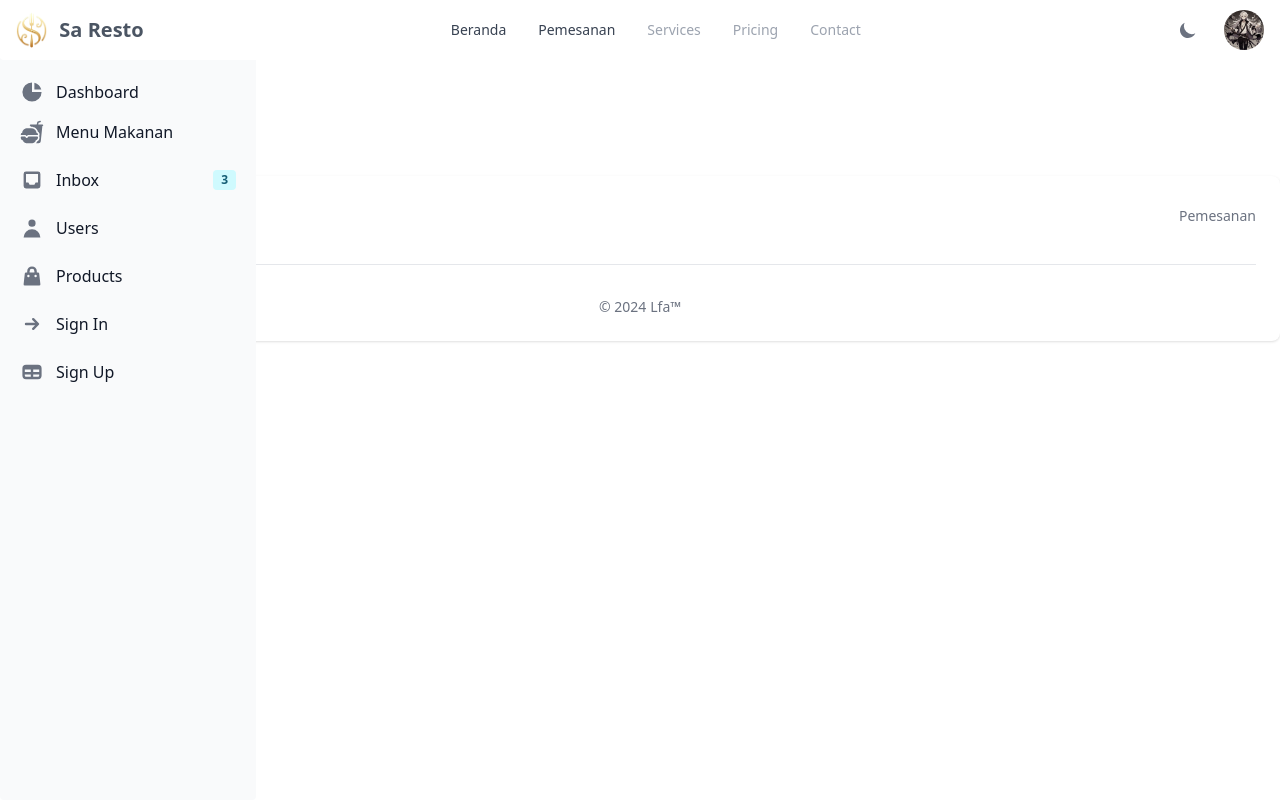
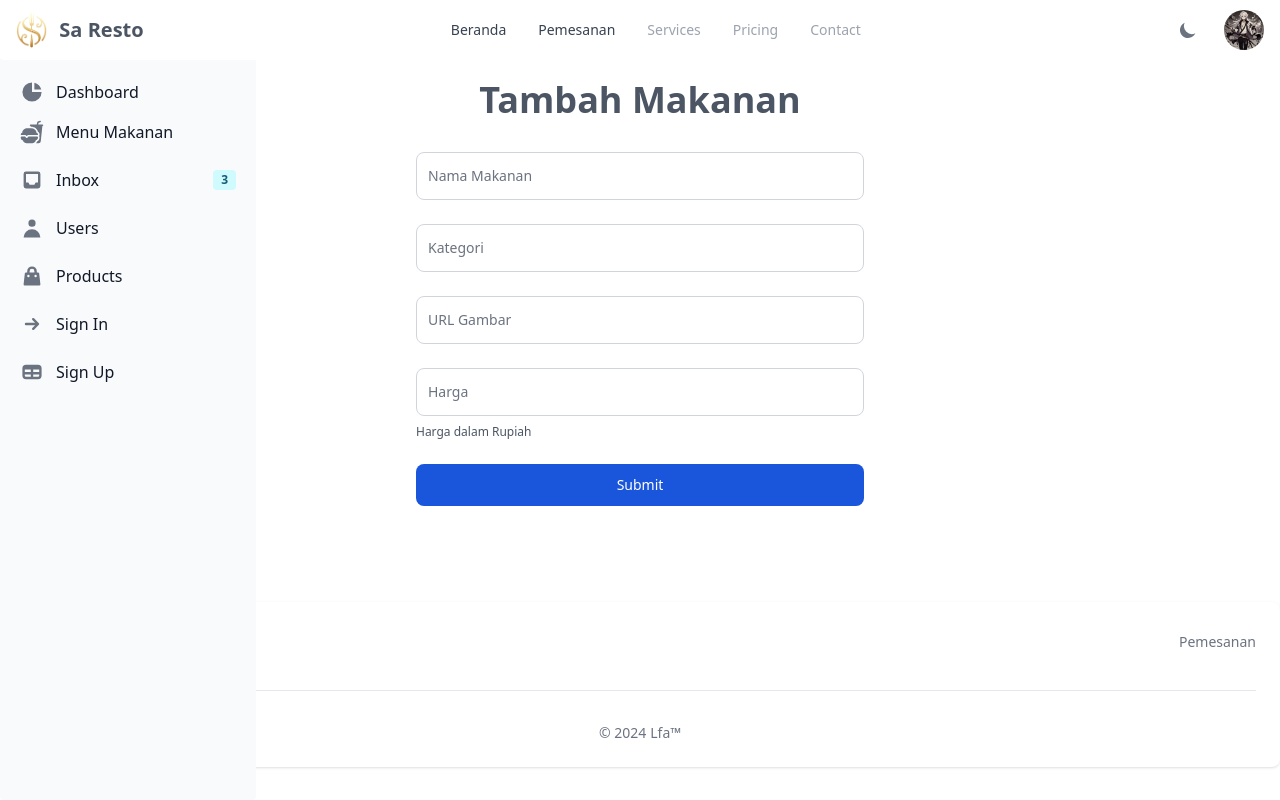
Before and after one commit to AffanSurya/saresto-spa, a React (Create React App) app: page /dashboard/menu-item/create in a window 1280 px wide. Built offline with nearby package versions, Linux system fonts and the light colour scheme; grey boxes are pictures that could not be loaded.

Commit message:
chore: Add CreateMenuItem page and update routing in App.tsx

```diff
--- a/src/App.tsx
+++ b/src/App.tsx
@@ -11,6 +11,7 @@ import Order from "./pages/Order";
 import Dashboard from "./pages/Dashboard";
 import { SideBarComponent } from "./components/SideBar";
 import MenuItems from "./pages/MenuItems/MenuItems";
+import CreateMenuItem from "./pages/MenuItems/CreateMenuItem";
 
 interface PageLayoutProps {
   children: React.ReactNode;
@@ -45,6 +46,10 @@ function App() {
             <Route path="/pesan" element={<Order />} />
             <Route path="/dashboard" element={<Dashboard />} />
             <Route path="/dashboard/menu-item" element={<MenuItems />} />
+            <Route
+              path="/dashboard/menu-item/create"
+              element={<CreateMenuItem />}
+            />
           </Routes>
         </div>
       </PageLayout>
--- /dev/null
+++ b/src/components/FormMenuItem.tsx
@@ -0,0 +1,154 @@
+import axios from "axios";
+import { Alert, Button, FloatingLabel } from "flowbite-react";
+import React, { useState } from "react";
+import { HiInformationCircle } from "react-icons/hi";
+import { useNavigate } from "react-router-dom";
+
+interface MenuItemProps {
+  id?: number;
+  name: string;
+  price: number | string;
+  category: string;
+  image: string;
+  status?: string;
+  total_ordered?: number;
+}
+
+interface validationProps {
+  message?: string;
+  name?: string;
+  price?: string;
+  category?: string;
+  image?: string;
+}
+
+interface FormMenuItemProps {
+  name?: string;
+  price?: number | string;
+  category?: string;
+  image?: string;
+}
+
+const FormMenuItemComponent: React.FC<FormMenuItemProps> = ({
+  name = "",
+  price = "",
+  category = "",
+  image = "",
+}) => {
+  const navigate = useNavigate();
+  const [validation, setValidation] = useState<validationProps>({});
+  const [menuItems, setMenuItems] = useState<MenuItemProps>({
+    name,
+    price,
+    category,
+    image,
+  });
+
+  const handleChange = (event: React.ChangeEvent<HTMLInputElement>) => {
+    const { name, value } = event.target;
+
+    const updatedValue =
+      name === "price" && value !== "" ? Number(value) : value;
+
+    setMenuItems((prev) => ({
+      ...prev,
+      [name]: updatedValue,
+    }));
+  };
+
+  const handleSubmit = (event: React.FormEvent<HTMLFormElement>) => {
+    event.preventDefault();
+
+    // const parsedPrice = parseInt(menuItems.price as string);
+
+    axios
+      .post("http://sa-restoV2.test/api/menuItem1/store", menuItems)
+      .then(() => {
+        navigate("/dashboard/menu-item");
+      })
+      .catch((error) => {
+        setValidation(error.response.data);
+      });
+  };
+
+  return (
+    <form
+      onSubmit={handleSubmit}
+      className="mx-auto mt-8 flex max-w-md flex-col gap-4"
+    >
+      {validation.message && (
+        <Alert
+          color="failure"
+          icon={HiInformationCircle}
+          className="mb-5"
+          onDismiss={() => {
+            setValidation({});
+          }}
+        >
+          <span className="font-medium">Info error!</span> {validation.message}
+        </Alert>
+      )}
+      <div>
+        <div className="mb-2 block">
+          <FloatingLabel
+            variant="outlined"
+            name="name"
+            value={menuItems.name}
+            label="Nama Makanan"
+            onChange={handleChange}
+            required
+          />
+        </div>
+      </div>
+
+      <div>
+        <div className="mb-2 block">
+          <FloatingLabel
+            variant="outlined"
+            name="category"
+            value={menuItems.category}
+            label="Kategori"
+            onChange={handleChange}
+            required
+          />
+        </div>
+      </div>
+
+      <div>
+        <div className="mb-2 block">
+          <FloatingLabel
+            variant="outlined"
+            type="url"
+            name="image"
+            value={menuItems.image}
+            label="URL Gambar"
+            onChange={handleChange}
+            required
+          />
+        </div>
+      </div>
+
+      <div>
+        <div className="mb-2 block">
+          <FloatingLabel
+            variant="outlined"
+            type="number"
+            name="price"
+            value={menuItems.price}
+            label="Harga"
+            helperText="Harga dalam Rupiah"
+            onChange={handleChange}
+            className="no-spinners"
+            required
+          />
+        </div>
+      </div>
+
+      <Button type="submit" color="blue">
+        Submit
+      </Button>
+    </form>
+  );
+};
+
+export default FormMenuItemComponent;
--- a/src/index.css
+++ b/src/index.css
@@ -1,3 +1,15 @@
 @tailwind base;
 @tailwind components;
 @tailwind utilities;
+
+/* CSS untuk menghilangkan spinner pada input type number */
+.no-spinners::-webkit-inner-spin-button,
+.no-spinners::-webkit-outer-spin-button {
+    -webkit-appearance: none;
+    margin: 0;
+}
+
+.no-spinners {
+    -moz-appearance: textfield;
+    /* Firefox */
+}
--- /dev/null
+++ b/src/pages/MenuItems/CreateMenuItem.tsx
@@ -0,0 +1,12 @@
+// import { useState } from "react";
+import FormMenuItemComponent from "../../components/FormMenuItem";
+
+export default function CreateMenuItem() {
+  return (
+    <div>
+      <h1 className="mb-2 text-center text-4xl font-bold">Tambah Makanan</h1>
+
+      <FormMenuItemComponent />
+    </div>
+  );
+}
--- a/src/pages/MenuItems/MenuItems.tsx
+++ b/src/pages/MenuItems/MenuItems.tsx
@@ -3,6 +3,7 @@ import MenuItemsTableComponent from "../../components/MenuItemsTable";
 import axios from "axios";
 import { Alert, Button } from "flowbite-react";
 import { HiInformationCircle } from "react-icons/hi";
+import { Link } from "react-router-dom";
 
 interface MenuItemProps {
   id: number;
@@ -57,9 +58,11 @@ export default function MenuItems() {
       )}
 
       <div className="mt-5 flex justify-end">
-        <Button color="blue" className="w-36">
-          Tambah
-        </Button>
+        <Link to="/dashboard/menu-item/create">
+          <Button color="blue" className="w-36">
+            Tambah
+          </Button>
+        </Link>
       </div>
 
       <MenuItemsTableComponent menuItems={menuItems} />
--- a/src/pages/Order.tsx
+++ b/src/pages/Order.tsx
@@ -30,13 +30,13 @@ interface SelectedItem {
 
 export default function Order() {
   const [selectedTable, setSelectedTable] = useState<string | null>(null);
-  const [selectedMenuItems, setSelectedMenuItems] = useState<SelectedItem[]>(
-    [],
-  );
   const [menuItems, setMenuItems] = useState<MenuItemProps[]>([]);
   const [loading, setLoading] = useState(false);
   const [error, setError] = useState<string | null>(null);
   const [success, setSuccess] = useState<string | null>(null);
+  const [selectedMenuItems, setSelectedMenuItems] = useState<SelectedItem[]>(
+    [],
+  );
 
   const loadMenuItems = async () => {
     try {
```
